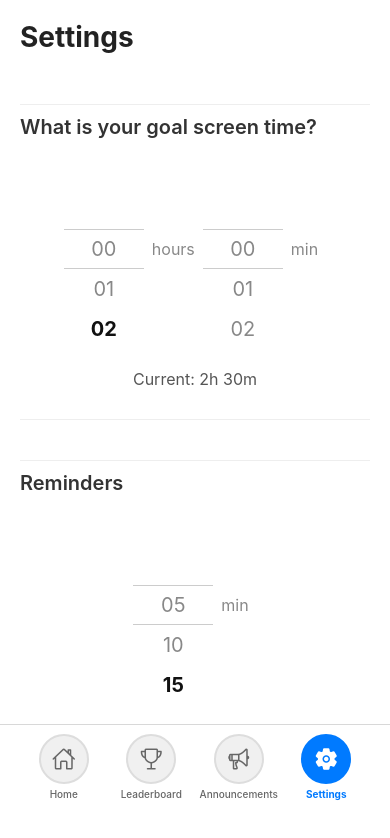
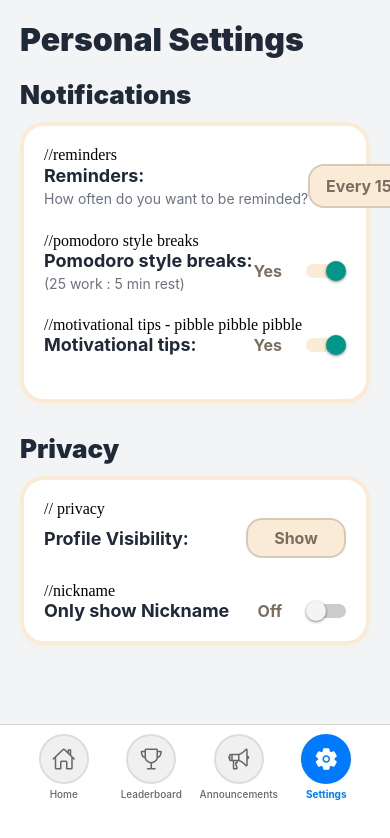
Before and after one commit to tanxintongjoy/meeloXDCBBCBC, a React Native app in the folder MEELOxDCB/: screen /Settings in a window 390 px wide. Shown: the top 838 px of the page. Built offline with nearby package versions, Linux system fonts and the light colour scheme.

Commit message:
fix placing - settings

```diff
--- a/MEELOxDCB/settings.js
+++ b/MEELOxDCB/settings.js
@@ -1,170 +1,125 @@
-import React, { useState, useRef, useEffect } from 'react';
+import React, { useState } from 'react';
 import {
   View,
   Text,
   StyleSheet,
   ScrollView,
+  Switch,
   TouchableOpacity,
-  Switch,
   SafeAreaView,
   StatusBar,
-  Animated,
 } from 'react-native';
-import { Ionicons } from '@expo/vector-icons';
 
-const WheelPicker = ({ value, onChange, items }) => {
-  const scrollY = useRef(new Animated.Value(0)).current;
-  const itemHeight = 40;
+const SettingsScreen = () => {
+  const [reminderInterval, setReminderInterval] = useState('Every 15 mins');
+  const [pomodoroBreaks, setPomodoroBreaks] = useState(true);
+  const [motivationalTips, setMotivationalTips] = useState(true);
+  const [privacyLevel, setPrivacyLevel] = useState('Show');
+  const [showNicknameOnly, setShowNicknameOnly] = useState(false);
 
-  const onMomentumScrollEnd = (event) => {
-    const offsetY = event.nativeEvent.contentOffset.y;
-    const index = Math.round(offsetY / itemHeight);
-    const clampedIndex = Math.max(0, Math.min(index, items.length - 1));
-    onChange(items[clampedIndex]);
+  const reminderOptions = [
+    'Every 5 mins',
+    'Every 10 mins',
+    'Every 15 mins',
+    'Every 30 mins',
+    'Every hour',
+    'Never',
+  ];
+
+  const privacyOptions = ['Show', 'Hide', 'Friends only'];
+
+  const cycleReminder = () => {
+    const currentIndex = reminderOptions.indexOf(reminderInterval);
+    const nextIndex = (currentIndex + 1) % reminderOptions.length;
+    setReminderInterval(reminderOptions[nextIndex]);
   };
 
-  const selectedIndex = items.indexOf(value);
-
-  return (
-    <View style={styles.wheelWrapper}>
-      <Animated.ScrollView
-        showsVerticalScrollIndicator={false}
-        snapToInterval={itemHeight}
-        decelerationRate="fast"
-        onMomentumScrollEnd={onMomentumScrollEnd}
-        contentOffset={{ y: selectedIndex * itemHeight }}
-      >
-        <View style={{ height: itemHeight * 2 }} />
-        {items.map((item, index) => {
-          const isSelected = index === selectedIndex;
-          return (
-            <View key={index} style={styles.wheelItem}>
-              <Text style={isSelected ? styles.wheelTextSelected : styles.wheelText}>
-                {item.toString().padStart(2, '0')}
-              </Text>
-            </View>
-          );
-        })}
-        <View style={{ height: itemHeight * 2 }} />
-      </Animated.ScrollView>
-      <View style={styles.wheelHighlight} pointerEvents="none" />
-    </View>
-  );
-};
-
-const AppleTimePicker = ({ initialHours = 2, initialMinutes = 30, onTimeChange, maxHours = 12, minHours = 0 }) => {
-  const [hours, setHours] = useState(initialHours);
-  const [minutes, setMinutes] = useState(initialMinutes);
-
-  useEffect(() => {
-    onTimeChange && onTimeChange(hours, minutes);
-  }, [hours, minutes]);
-
-  const hoursArray = Array.from({ length: maxHours - minHours + 1 }, (_, i) => i + minHours);
-  const minutesArray = Array.from({ length: 60 }, (_, i) => i);
-
-  return (
-    <View style={styles.pickerRow}>
-      <WheelPicker value={hours} onChange={setHours} items={hoursArray} />
-      <Text style={styles.unitLabel}>hours</Text>
-      <WheelPicker value={minutes} onChange={setMinutes} items={minutesArray} />
-      <Text style={styles.unitLabel}>min</Text>
-    </View>
-  );
-};
-
-const ReminderPicker = ({ value, onChange, options }) => {
-  useEffect(() => {
-    onChange && onChange(value);
-  }, [value]);
-
-  return (
-    <View style={styles.pickerRow}>
-      <WheelPicker value={value} onChange={onChange} items={options} />
-      <Text style={styles.unitLabel}>min</Text>
-    </View>
-  );
-};
-
-const SettingsScreen = () => {
-  const [screenTimeHours, setScreenTimeHours] = useState(2);
-  const [screenTimeMinutes, setScreenTimeMinutes] = useState(30);
-  const [reminderInterval, setReminderInterval] = useState(15);
-  const [motivationalTips, setMotivationalTips] = useState(true);
-  const [pomodoroBreaks, setPomodoroBreaks] = useState(true);
-  const [showNickname, setShowNickname] = useState(true);
-  const [onlyShowNickname, setOnlyShowNickname] = useState(false);
-
-  const handleTimeChange = (h, m) => {
-    setScreenTimeHours(h);
-    setScreenTimeMinutes(m);
+  const cyclePrivacy = () => {
+    const currentIndex = privacyOptions.indexOf(privacyLevel);
+    const nextIndex = (currentIndex + 1) % privacyOptions.length;
+    setPrivacyLevel(privacyOptions[nextIndex]);
   };
 
   return (
-    <SafeAreaView style={{ flex: 1, backgroundColor: '#fff' }}>
-      <StatusBar barStyle="dark-content" backgroundColor="#fff" />
-      <ScrollView contentContainerStyle={{ padding: 20 }}>
-        <Text style={styles.title}>Settings</Text>
-                <View style={styles.section}></View>
-         <Text style={styles.sectionTitle}>What is your goal screen time?</Text>
-        <AppleTimePicker
-          initialHours={screenTimeHours}
-          initialMinutes={screenTimeMinutes}
-          onTimeChange={handleTimeChange}
-        />
-        <Text style={styles.summary}>Current: {screenTimeHours}h {screenTimeMinutes}m</Text>
-        <View style={styles.section}></View>
+    <SafeAreaView style={styles.container}>
+      <StatusBar barStyle="dark-content" />
+      <ScrollView contentContainerStyle={styles.scrollContainer}>
+        <Text style={styles.header}>Personal Settings</Text>
 
         <View style={styles.section}>
-          <Text style={styles.sectionTitle}>Reminders</Text>
-          <ReminderPicker
-            value={reminderInterval}
-            onChange={setReminderInterval}
-            options={[5, 10, 15, 30, 60]}
-          />
-          <Text style={styles.summary}>Interval: Every {reminderInterval} min</Text>
+          <Text style={styles.sectionTitle}>Notifications</Text>
+
+          <View style={styles.card}>
+
+//reminders
+            <View style={styles.itemRow}>
+              <View>
+                <Text style={styles.itemTitle}>Reminders:</Text>
+                <Text style={styles.itemSubtitle}>How often do you want to be reminded?</Text>
+              </View>
+              <TouchableOpacity onPress={cycleReminder} style={styles.selectButton}>
+                <Text style={styles.selectButtonText}>{reminderInterval}</Text>
+              </TouchableOpacity>
+            </View>
+
+//pomodoro style breaks
+            <View style={styles.itemRow}>
+              <View>
+                <Text style={styles.itemTitle}>Pomodoro style breaks:</Text>
+                <Text style={styles.itemSubtitle}>(25 work : 5 min rest)</Text>
+              </View>
+              <View style={styles.switchContainer}>
+                <Text style={styles.statusLabel}>{pomodoroBreaks ? 'Yes' : 'No'}</Text>
+                <Switch
+                  value={pomodoroBreaks}
+                  onValueChange={setPomodoroBreaks}
+                  trackColor={{ false: '#ccc', true: '#faebd7' }}
+                  thumbColor={pomodoroBreaks ? '#faebd7' : '#f3f4f6'}
+                />
+              </View>
+            </View>
+
+//motivational tips - pibble pibble pibble
+            <View style={styles.itemRow}>
+              <Text style={styles.itemTitle}>Motivational tips:</Text>
+              <View style={styles.switchContainer}>
+                <Text style={styles.statusLabel}>{motivationalTips ? 'Yes' : 'No'}</Text>
+                <Switch
+                  value={motivationalTips}
+                  onValueChange={setMotivationalTips}
+                  trackColor={{ false: '#ccc', true: '#faebd7' }}
+                  thumbColor={motivationalTips ? '#faebd7' : '#f3f4f6'}
+                />
+              </View>
+            </View>
+          </View>
         </View>
 
         <View style={styles.section}>
-          <Text style={styles.sectionTitle}>Motivational Tips</Text>
-          <Switch
-            value={motivationalTips}
-            onValueChange={setMotivationalTips}
-            trackColor={{ false: '#767577', true: '#007AFF' }}
-            thumbColor={motivationalTips ? '#fff' : '#f4f3f4'}
-          />
-        </View>
+          <Text style={styles.sectionTitle}>Privacy</Text>
 
-        <View style={styles.section}>
-          <Text style={styles.sectionTitle}>Pomodoro Breaks</Text>
-          <Switch
-            value={pomodoroBreaks}
-            onValueChange={setPomodoroBreaks}
-            trackColor={{ false: '#767577', true: '#007AFF' }}
-            thumbColor={pomodoroBreaks ? '#fff' : '#f4f3f4'}
-          />
-          <Text style={styles.subText}>25 min work : 5 min rest</Text>
-        </View>
+          <View style={styles.card}>
+    // privacy
+            <View style={styles.itemRow}>
+              <Text style={styles.itemTitle}>Profile Visibility:</Text>
+              <TouchableOpacity onPress={cyclePrivacy} style={styles.selectButtonSmall}>
+                <Text style={styles.selectButtonText}>{privacyLevel}</Text>
+              </TouchableOpacity>
+            </View>
 
-        <View style={styles.section}>
-          <Text style={styles.sectionTitle}>Privacy Settings</Text>
-          <View style={styles.settingRow}>
-            <Text style={styles.label}>Show Nickname</Text>
-            <Switch
-              value={showNickname}
-              onValueChange={setShowNickname}
-              trackColor={{ false: '#767577', true: '#4CAF50' }}
-              thumbColor={showNickname ? '#fff' : '#f4f3f4'}
-            />
-          </View>
-          <View style={styles.settingRow}>
-            <Text style={styles.label}>Only Show Nickname</Text>
-            <Switch
-              value={onlyShowNickname}
-              onValueChange={setOnlyShowNickname}
-              trackColor={{ false: '#767577', true: '#4CAF50' }}
-              thumbColor={onlyShowNickname ? '#fff' : '#f4f3f4'}
-            />
+   //nickname
+            <View style={[styles.itemRow, styles.nicknameRow]}>
+              <Text style={styles.itemTitle}>Only show Nickname</Text>
+              <View style={styles.switchContainer}>
+                <Text style={styles.statusLabel}>{showNicknameOnly ? 'On' : 'Off'}</Text>
+                <Switch
+                  value={showNicknameOnly}
+                  onValueChange={setShowNicknameOnly}
+                  trackColor={{ false: '#ccc', true: '#faebd7' }}
+                  thumbColor={showNicknameOnly ? '#faebd7' : '#f3f4f6'}
+                />
+              </View>
+            </View>
           </View>
         </View>
       </ScrollView>
@@ -173,88 +128,96 @@ const SettingsScreen = () => {
 };
 
 const styles = StyleSheet.create({
-  title: {
-    fontSize: 28,
-    fontWeight: 'bold',
-    color: '#222',
+  container: {
+    flex: 1,
+    backgroundColor: '#f3f4f6',
+  },
+  scrollContainer: {
+    padding: 20,
+  },
+  header: {
+    fontSize: 32,
+    fontWeight: '900',
+    color: '#1f2937',
     marginBottom: 20,
   },
-  summary: {
-    fontSize: 16,
-    color: '#555',
-    marginTop: 10,
-    textAlign: 'center',
+  section: {
+    marginBottom: 30,
   },
-  subText: {
+  sectionTitle: {
+    fontSize: 26,
+    fontWeight: '900',
+    color: '#1f2937',
+    marginBottom: 12,
+  },
+  card: {
+    backgroundColor: '#fff',
+    borderWidth: 4,
+    borderColor: '#faebd7',
+    borderRadius: 24,
+    padding: 20,
+    shadowColor: '#faebd7',
+    shadowOffset: { width: 0, height: 3 },
+    shadowOpacity: 0.25,
+    shadowRadius: 4,
+    elevation: 5,
+  },
+  itemRow: {
+    flexDirection: 'row',
+    justifyContent: 'space-between',
+    alignItems: 'center',
+    marginBottom: 24,
+  },
+  itemTitle: {
+    fontSize: 18,
+    fontWeight: '700',
+    color: '#1f2937',
+  },
+  itemSubtitle: {
     fontSize: 14,
-    color: '#777',
-    textAlign: 'center',
-    marginTop: 5,
+    color: '#6b7280',
+    marginTop: 4,
   },
-  pickerRow: {
-    flexDirection: 'row',
-    justifyContent: 'center',
-    alignItems: 'center',
-    marginBottom: 10,
-  },
-  unitLabel: {
-    fontSize: 16,
-    color: '#888',
-    marginHorizontal: 8,
-  },
-  wheelWrapper: {
-    width: 80,
-    height: 200,
-    overflow: 'hidden',
-    position: 'relative',
-  },
-  wheelHighlight: {
-    position: 'absolute',
-    top: 80,
-    height: 40,
-    width: '100%',
-    borderTopWidth: 1,
-    borderBottomWidth: 1,
-    borderColor: '#ccc',
-    zIndex: 0,
-  },
-  wheelItem: {
-    height: 40,
+  selectButton: {
+    backgroundColor: '#faebd7',
+    borderWidth: 2,
+    borderColor: '#d8c9b8',
+    borderRadius: 16,
+    paddingHorizontal: 16,
+    paddingVertical: 10,
+    minWidth: 130,
     justifyContent: 'center',
     alignItems: 'center',
   },
-  wheelText: {
-    fontSize: 20,
-    color: '#888',
-    zIndex: 1,
+  selectButtonSmall: {
+    backgroundColor: '#faebd7',
+    borderWidth: 2,
+    borderColor: '#d8c9b8',
+    borderRadius: 16,
+    paddingHorizontal: 12,
+    paddingVertical: 8,
+    minWidth: 100,
+    justifyContent: 'center',
+    alignItems: 'center',
   },
-  wheelTextSelected: {
-    fontSize: 20,
-    color: '#111',
-    fontWeight: 700,
-    zIndex: 1,
+  selectButtonText: {
+    fontWeight: '700',
+    fontSize: 16,
+    color: '#7b6e61',
   },
-  section: {
-    marginTop: 30,
-    paddingTop: 10,
-    borderTopWidth: 1,
-    borderTopColor: '#eee',
+  switchContainer: {
+    flexDirection: 'row',
+    alignItems: 'center',
+    gap: 12,
   },
-  sectionTitle: {
-    fontSize: 20,
-    fontWeight: '600',
-    color: '#333',
-    marginBottom: 10,
+  statusLabel: {
+    fontWeight: '700',
+    fontSize: 16,
+    marginRight: 12,
+    color: '#7b6e61',
   },
-  settingRow: {
-    flexDirection: 'row',
-    justifyContent: 'space-between',
-    alignItems: 'center',
-    paddingVertical: 10,
-  },
-  label: {
-    fontSize: 16,
-    color: '#444',
+  nicknameRow: {
+    marginBottom: 0,
   },
 });
 
```
